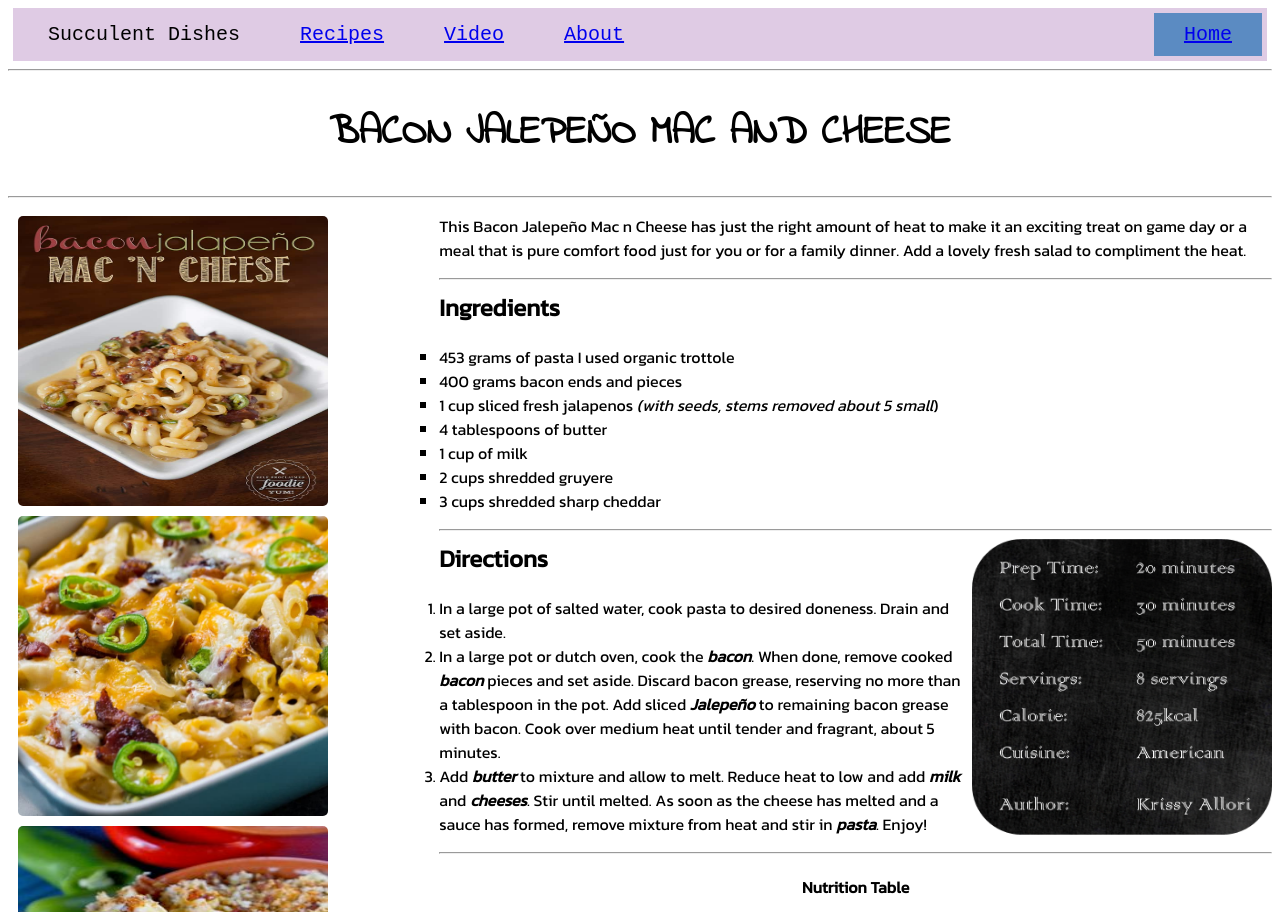
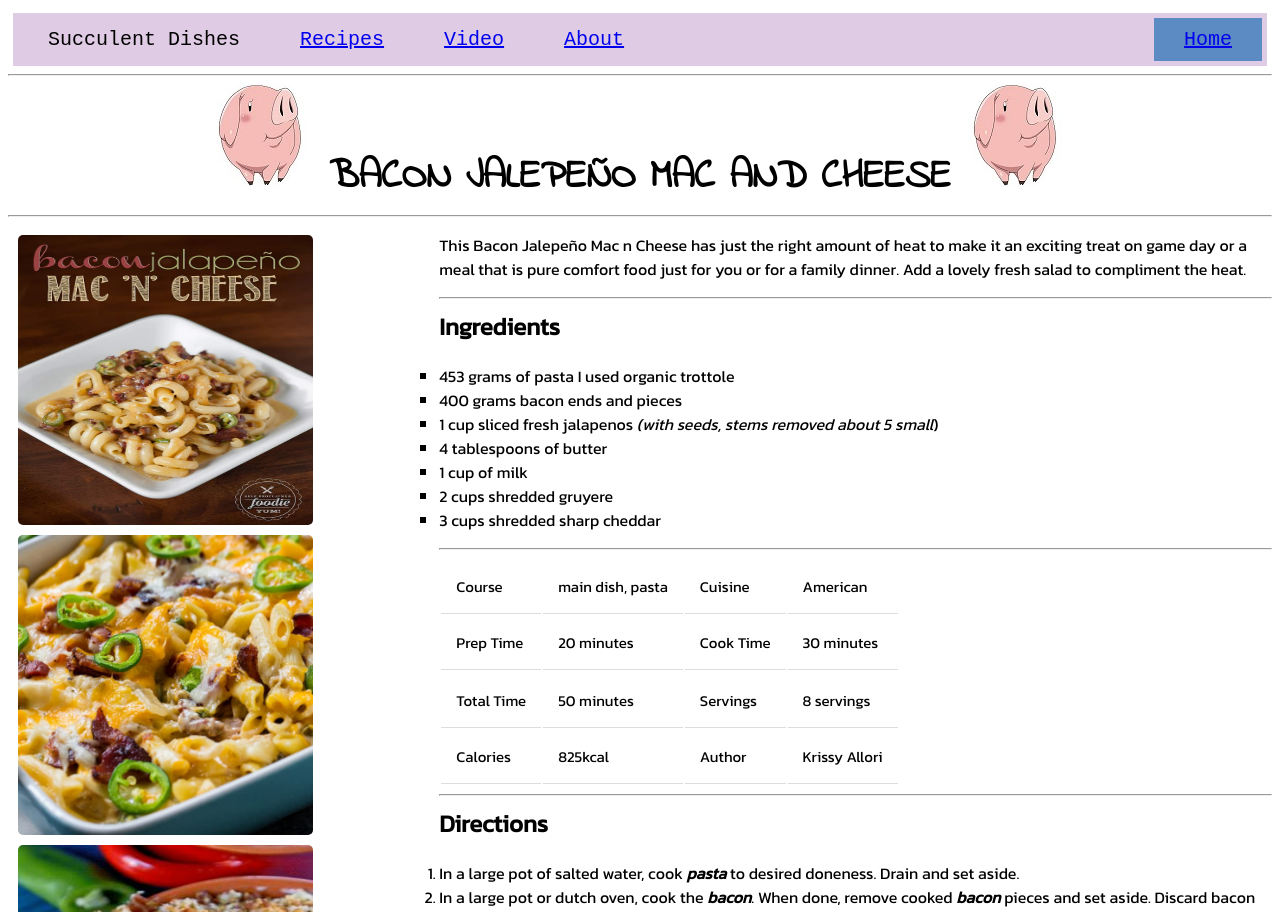
Before and after one commit to AraB3lla/Challenges, a plain HTML site: page Recipe/list_textformatting_images_challenges.html in a window 1280 px wide. Shown: the top 912 px of the page. Drawn offline with Linux system fonts and the light colour scheme.

Commit message:
Add files via upload

```diff
--- a/Recipe/list_textformatting_images_challenges.html
+++ b/Recipe/list_textformatting_images_challenges.html
@@ -5,6 +5,7 @@
             <link href="https://fonts.googleapis.com/css?family=Indie+Flower" rel="stylesheet">
             <link href="https://fonts.googleapis.com/css?family=Kanit" rel="stylesheet">
             <link rel="stylesheet" href="https://use.fontawesome.com/releases/v5.7.0/css/all.css" integrity="sha384-lZN37f5QGtY3VHgisS14W3ExzMWZxybE1SJSEsQp9S+oqd12jhcu+A56Ebc1zFSJ" crossorigin="anonymous">
+
     </header>
     <body id="bgc">
         <nav>
@@ -22,7 +23,11 @@
 
         <section>
             <hr>
-        <h1>BACON JALEPEÑO MAC AND CHEESE</h1>
+     <h1>
+            <img id="bacon" src="images/bacon.jpg">
+            BACON JALEPEÑO MAC AND CHEESE
+            <img id="bacon" src="images/bacon.jpg">
+        </h1>
         <hr>
             <div class="gallery">
         <img class="gallery" src="images/bacon-jalapeno-mac-n-cheese.jpg"style="width:310px; height: 290px;"/>
@@ -33,11 +38,7 @@
 
               <p>This Bacon Jalepeño Mac n Cheese has just the right amount of heat to make it an exciting treat on game day or a meal that is pure comfort food just for you or for a family dinner. Add a lovely fresh salad to compliment the heat.</p>
         </section>
-
-
-
-       <article>
-           <hr>
+<hr>
         <h2>Ingredients</h2>
         <ul style="list-style-type:square;">
             <li>453 grams of pasta I used organic trottole</li>
@@ -48,11 +49,41 @@
             <li>2 cups shredded gruyere</li>
             <li>3 cups shredded sharp cheddar</li>
         </ul>
+        <article>
+                <hr>
+                <aside>
+                     <table class="chalk">
+                             <tr>
+                                 <td>Course</td>
+                                      <td>main dish, pasta</td>
+                                     <td>Cuisine</td>
+                                         <td>American</td>
+                             </tr>
+                             <tr>
+                                     <td>Prep Time</td>
+                                         <td>20 minutes</td>
+                                     <td>Cook Time</td>
+                                          <td>30 minutes</td>
+                             </tr>
+                             <tr>
+                             <tr>
+                                   <td>Total Time</td>
+                                        <td>50 minutes</td>
+                                     <td>Servings</td>
+                                          <td>8 servings</td>
+                             </tr>
+                             <tr>
+                                     <td>Calories</td>
+                                          <td>825kcal</td>
+                                     <td>Author</td>
+                                          <td>Krissy Allori</td>
+                             </tr>
+
+                    </table>
+              </aside>
         <hr>
         </article>
-        <aside id="chalk">
-                <img src="images/information1.png"style="width:300px; height: 300px">
-         </aside>
+
 
 
 
@@ -60,7 +91,7 @@
         <h2>Directions</h2>
         <p>
             <ol>
-                <li>In a large pot of salted water, cook pasta to desired doneness. Drain and set aside.</li>
+                <li>In a large pot of salted water, cook <em><strong>pasta</strong></em> to desired doneness. Drain and set aside.</li>
 
                  <li>In a large pot or dutch oven, cook the <em><strong>bacon</strong></em>. When done, remove cooked <em><strong>bacon </strong></em>pieces and set aside. Discard bacon grease, reserving no more than a tablespoon in the pot. Add sliced <em><strong>Jalepeño</strong></em> to remaining bacon grease with bacon. Cook over medium heat until tender and fragrant, about 5 minutes.</li>
 
@@ -71,7 +102,7 @@
 </div>
 
     <h4> Nutrition Table</h4>
-    <table>
+    <table class="Nutrition">
         <tr>
             <td> Calories: 825kcal </td>
             <td> Carbohydrates: 45g </td>
@@ -98,12 +129,15 @@
         </tr>
 
     </table>
-    <h3> What I learned:</h3>
+    <br>
+
+    <h3><u>What I learned:</u></h3>
     <ul style="list-style-type:square;">
             <li>I learnt how to properly use the semantics of a HTML doc.</li>
             <li>I learnt how to use both ordered and unordered lists.</li>
             <li>I learnt the importance of structure and syntax.</li>
     </ul>
+
     <footer>
             <p> Succulent Dishes Enterprises Limited 2019</p>
              <a href="https://www.facebook.com/tamlin.duckworth.904?lst=100001195967713%3A100001195967713%3A1550327086"> <img src="images/fb.png"> </a>
--- a/Recipe/style.css
+++ b/Recipe/style.css
@@ -23,31 +23,28 @@
     background-color: #5b8bc2;
     float: right;
 }
-footer{
-    padding: 2px;
 
-    border: 2px;
-    background-color: #5b8bc2;
-    text-align: center;
-    font-family: 'Courier New', Courier, monospace;
+
+#bacon{
+  display: inline-block;
+  max-width: 10%;
+
 }
 h1{
     font-family: indie flower;
     font-size: 40px;
     text-align: center;
+    margin-top: auto;
+    margin-bottom: auto;
 }
 body{
   clear: both;
 }
 #bgc{
-    max-width: 100%;
+    float: right;
     font-family:kanit;
+}
 
-
-}
-#chalk{
-  float: right;
-}
 #Direct{
     padding-top: 0px;
 }
@@ -59,24 +56,34 @@ body{
   border-radius: 10px;
 
 }
+
+
+
 .gallery img{
-  width: 50%;
+max-width: 70%;
+max-height: 50%;
 }
 
 h2{
     margin-top: 10px;
-
-
 }
 h4{
-    text-align: center;
+    text-align: left;
 }
-table, th, td {
+
+.Nutrition, th, td {
     border: 1px;
      border-collapse: collapse;
      padding: 15px;
     text-align: left;
     border-bottom: 1px solid #ddd;
     font-size: 15px;
+  }
 
+  footer{
+    padding: 2px;
+    border: 2px;
+    background-color: #5b8bc2;
+    text-align: center;
+    font-family: 'Courier New', Courier, monospace;
   }
```
Also changed, not shown: Recipe/images/bacon.jpg (added).
